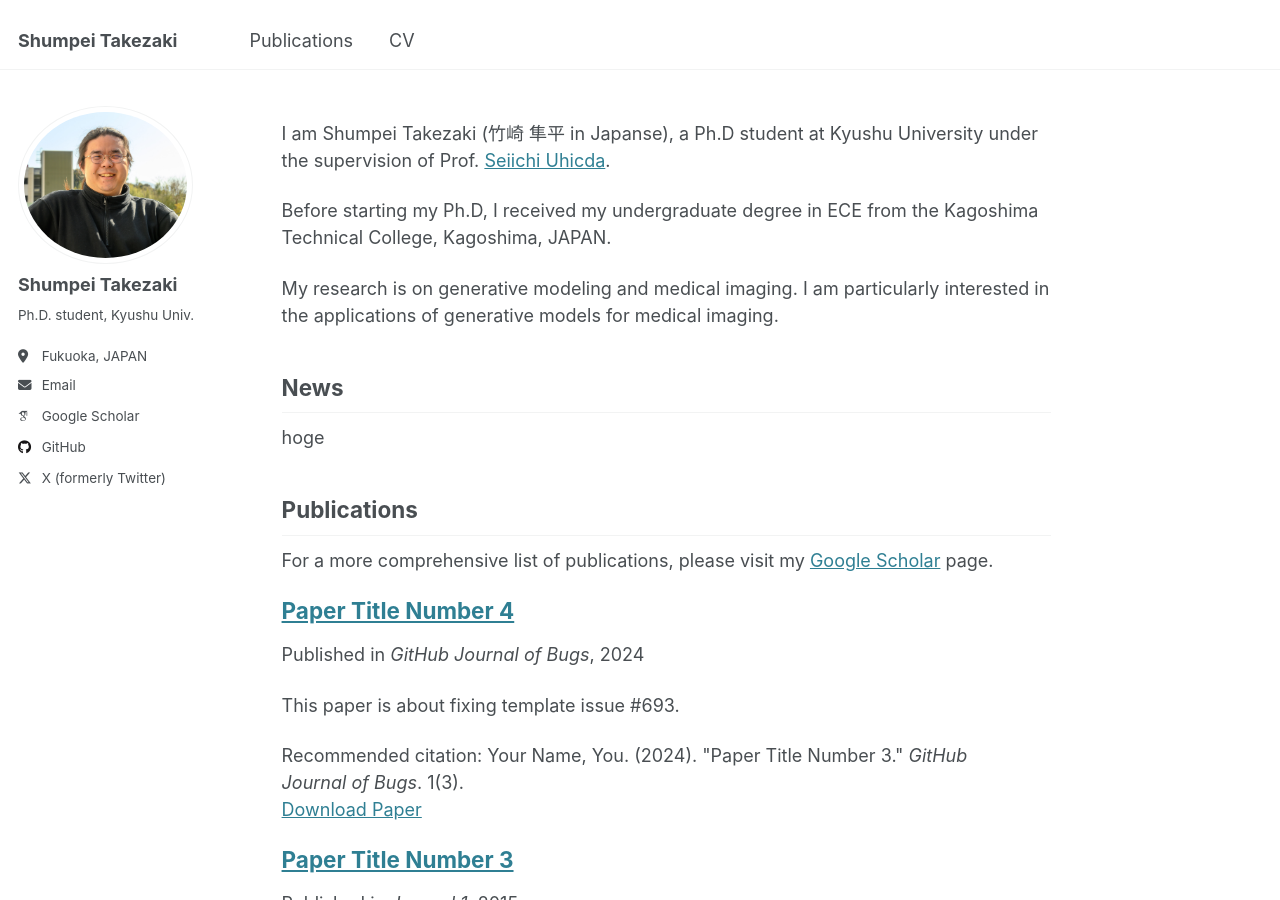
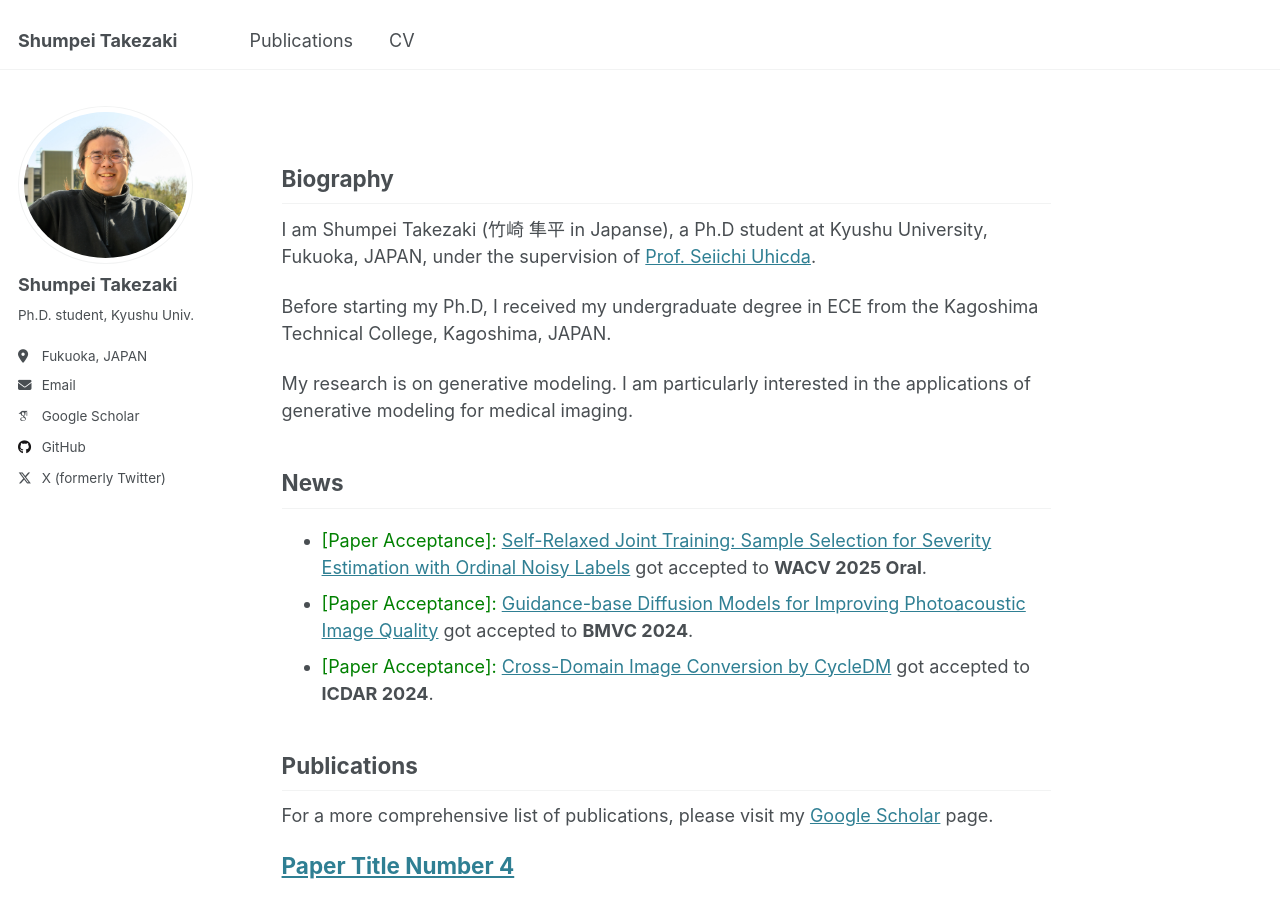
Before and after one commit to shumpei-takezaki/shumpei-takezaki.github.io, a Jekyll site: the page built from _pages/about.md, in a window 1280 px wide and 900 px high. Built offline with Jekyll 4.4.1, drawn with Linux system fonts in a browser that asks for light colours; some web fonts are replaced.

Commit message:
Update about.md

```diff
--- a/_pages/about.md
+++ b/_pages/about.md
@@ -7,17 +7,20 @@ redirect_from:
   - /about.html
 ---
 
-I am Shumpei Takezaki (竹崎 隼平 in Japanse), a Ph.D student at Kyushu University under the supervision of Prof. [Seiichi Uhicda](https://human.ait.kyushu-u.ac.jp/~uchida/index-e.html).
+## Biography
+I am Shumpei Takezaki (竹崎 隼平 in Japanse), a Ph.D student at Kyushu University, Fukuoka, JAPAN, under the supervision of [Prof. Seiichi Uhicda](https://human.ait.kyushu-u.ac.jp/~uchida/index-e.html).
 
 Before starting my Ph.D, I received my undergraduate degree in ECE from the Kagoshima Technical College, Kagoshima, JAPAN.
 
-My research is on generative modeling and medical imaging. I am particularly interested in the applications of generative models for medical imaging.
+My research is on generative modeling. I am particularly interested in the applications of generative modeling for medical imaging.
 
 ## News
-hoge
+- <span style="color:green"> [Paper Acceptance]: </span> [Self-Relaxed Joint Training: Sample Selection for Severity Estimation with Ordinal Noisy Labels](https://arxiv.org/abs/2410.21885) got accepted to **WACV 2025 Oral**.
+- <span style="color:green"> [Paper Acceptance]: </span> [Guidance-base Diffusion Models for Improving Photoacoustic Image Quality](https://arxiv.org/abs/2502.06354) got accepted to **BMVC 2024**.
+- <span style="color:green"> [Paper Acceptance]: </span> [Cross-Domain Image Conversion by CycleDM](https://arxiv.org/abs/2403.02919) got accepted to **ICDAR 2024**.
 
 ## Publications
-For a more comprehensive list of publications, please visit my [Google Scholar](https://scholar.google.com/citations?user=LaScvbQAAAAJ&hl=en) page.
+For a more comprehensive list of publications, please visit my [Google Scholar]([https://scholar.google.com/citations?user=LaScvbQAAAAJ&hl=en](https://scholar.google.com/citations?user=TJHgmY8AAAAJ&hl=en)) page.
 {% include base_path %}
 
 {% assign sorted = site.publications | reverse %}
```
